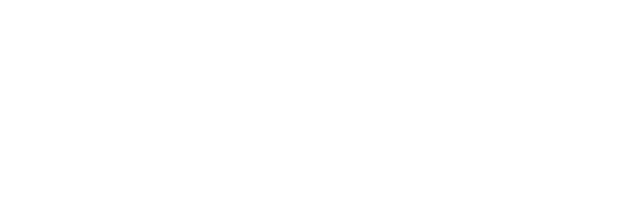
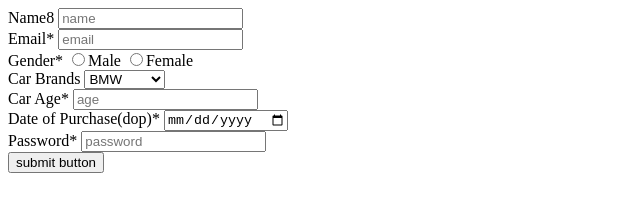
Before and after one commit to acciojob/car-insurance-form-polashbiswas, a website: page main.html in a window 1280 px wide. Shown: the whole page, without its empty margins (0-640 px from the left). Drawn offline with Linux system fonts and the light colour scheme.

Commit message:
created a submission

```diff
--- a/main.html
+++ b/main.html
@@ -7,6 +7,45 @@
 </head>
 
 <body>
+	<form method = "post">
+		<div>
+		<label for = "name">Name8</label>
+		<input type = "text" placeholder = "name" id = "name" required>
+		</div>
+		<div>
+		<label for = "email">Email*</label>
+		<input type = "email" placeholder = "email" id = "email" required>
+		</div>
+		<div>
+		<label for = "gender">Gender*</label>
+		<input type = "radio" id = "gender" name = "gender" required>Male
+        <input type = "radio" id = "gender" name = "gender" required>Female
+		</div>
+		<div>
+			<label class = "cars">Car Brands</label>
+			<select id = "cars">
+				<option value = "bmw">BMW</option>
+				<option value = "audi">Audi</option>
+				<option value = "marc">Marcedez</option>
+			</select>
+		</div>
+		<div>
+			<label id = "carage">Car Age*</label>
+			<input type = "number" placeholder = "age" id = "carage" required>
+		</div>
+		<div>
+			<label for = "dop">Date of Purchase(dop)*</label>
+			<input type = "date" id = "dop" required>
+
+		</div
+		<div>
+		<label for = "password">Password*</label>
+		<input type = "password" placeholder = "password" id = "password" required>
+		</div>
+		<div>
+		<button type = "submit">submit button</button>
+		</div>
+	</form>
 	<!-- the entire body must be written by student -->
     <script type="text/javascript" src="./script.js">
 </script>
```
